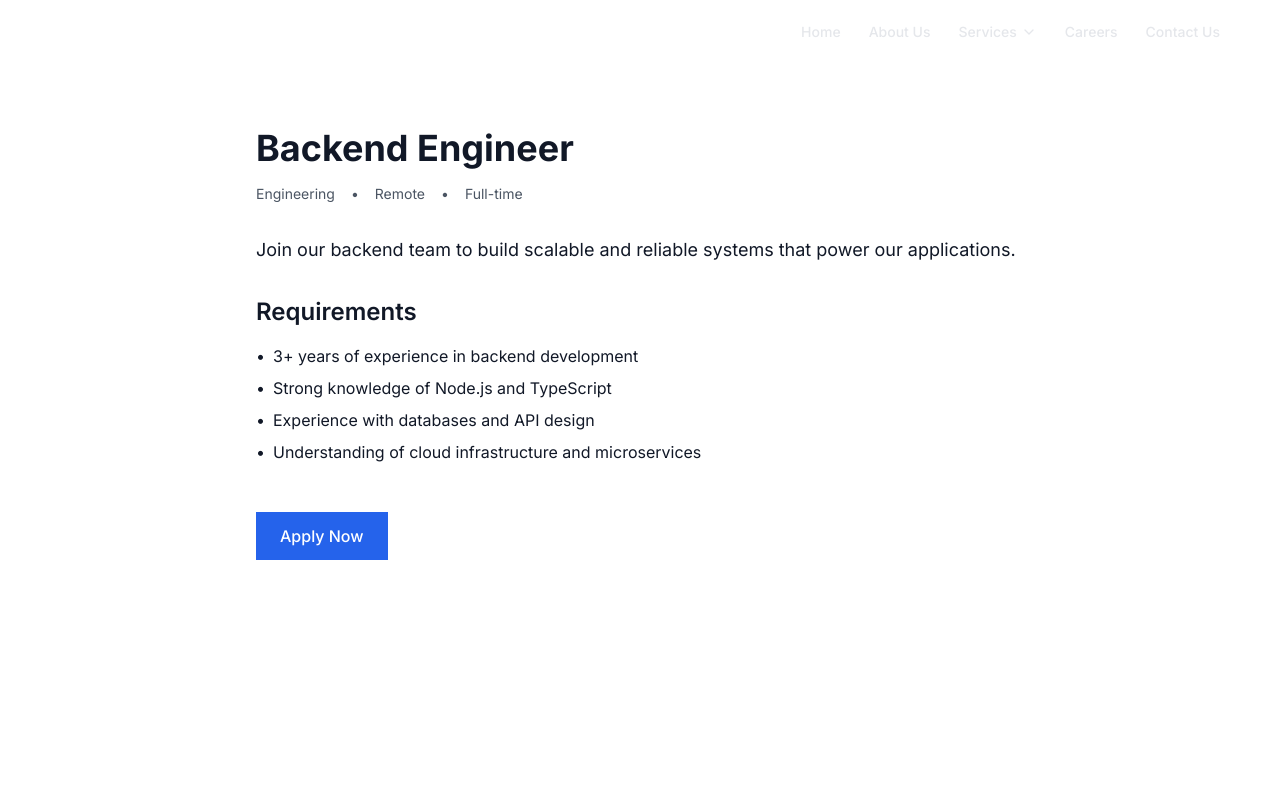
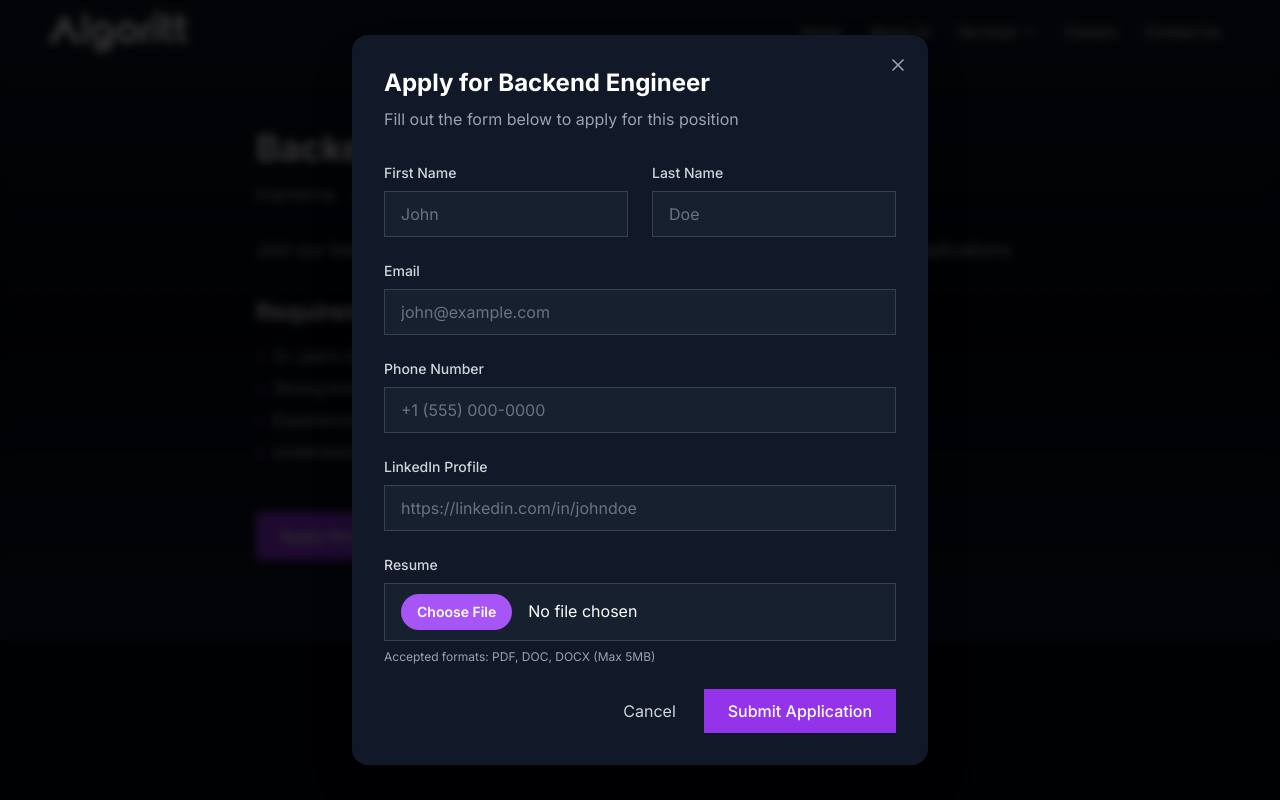
Before and after one commit to algoritt/algoritt-website, a Next.js app: page /careers/backend-engineer in a window 1280 px wide. Both pictures are taken after a click on the button "Apply Now". Shown: the top 800 px of the page. Built offline with nearby package versions, Linux system fonts and the light colour scheme.

Commit message:
Dynamic Career Page and Registration Form for career

```diff
--- a/app/careers/[career]/page.tsx
+++ b/app/careers/[career]/page.tsx
@@ -1,70 +1,30 @@
-import type { Metadata } from 'next'
+'use client'
+
+import { useState } from 'react'
 import { notFound } from 'next/navigation'
-import { type JobPosition } from '@/types'
+import { openPositions } from '@/constants/careers'
+import ApplicationForm from '@/components/ui/careers/ApplicationForm'
 
-type Props = {
-  params: { career: string }
-}
-
-const positions: Record<string, JobPosition> = {
-  'senior-frontend-developer': {
-    title: 'Senior Frontend Developer',
-    department: 'Engineering',
-    location: 'Remote',
-    type: 'Full-time',
-    description: 'We are looking for a Senior Frontend Developer to join our team and help build the next generation of our products.',
-    requirements: [
-      '5+ years of experience with modern JavaScript frameworks (React, Next.js)',
-      'Strong understanding of web performance optimization',
-      'Experience with TypeScript and modern CSS frameworks',
-      'Excellent problem-solving skills and attention to detail',
-    ],
-  },
-  'backend-engineer': {
-    title: 'Backend Engineer',
-    department: 'Engineering',
-    location: 'Remote',
-    type: 'Full-time',
-    description: 'Join our backend team to build scalable and reliable systems that power our applications.',
-    requirements: [
-      '3+ years of experience in backend development',
-      'Strong knowledge of Node.js and TypeScript',
-      'Experience with databases and API design',
-      'Understanding of cloud infrastructure and microservices',
-    ],
-  },
-}
-
-export async function generateMetadata({ params }: Props): Promise<Metadata> {
-  const position = positions[params.career]
-
-  if (!position) {
-    return {
-      title: 'Position Not Found | Algoritt',
-    }
-  }
-
-  return {
-    title: `${position.title} | Careers at Algoritt`,
-    description: position.description,
-  }
-}
-
-export default function CareerPage({ params }: Props) {
-  const position = positions[params.career]
+export default function CareerPage({ params }: { params: { career: string } }) {
+  const [isFormOpen, setIsFormOpen] = useState(false)
+  const position = openPositions.find(p => p.id === params.career)
 
   if (!position) {
     notFound()
   }
 
   return (
-    <main className="flex min-h-screen flex-col">
+    <main className="flex min-h-screen flex-col bg-gray-950">
       <section className="relative w-full pt-24 md:pt-32 pb-20">
-        <div className="container mx-auto px-4 sm:px-6 lg:px-8">
+        {/* Background Pattern */}
+        <div className="absolute inset-0 bg-[linear-gradient(to_right,#80808012_1px,transparent_1px),linear-gradient(to_bottom,#80808012_1px,transparent_1px)] bg-[size:14px_24px]" />
+        <div className="absolute inset-0 bg-gradient-to-b from-gray-900 via-transparent to-gray-900" />
+
+        <div className="container relative mx-auto px-4 sm:px-6 lg:px-8">
           <div className="max-w-3xl mx-auto">
-            <h1 className="text-4xl font-bold mb-4">{position.title}</h1>
+            <h1 className="text-4xl font-bold mb-4 text-white">{position.title}</h1>
 
-            <div className="flex flex-wrap gap-4 text-sm text-gray-600 dark:text-gray-300 mb-8">
+            <div className="flex flex-wrap gap-4 text-sm text-gray-300 mb-8">
               <span>{position.department}</span>
               <span>•</span>
               <span>{position.location}</span>
@@ -72,14 +32,14 @@ export default function CareerPage({ params }: Props) {
               <span>{position.type}</span>
             </div>
 
-            <div className="prose dark:prose-invert max-w-none">
-              <p className="text-lg mb-8">{position.description}</p>
+            <div className="prose prose-invert max-w-none">
+              <p className="text-lg mb-8 text-gray-300">{position.description}</p>
 
-              <h2 className="text-2xl font-semibold mb-4">Requirements</h2>
+              <h2 className="text-2xl font-semibold mb-4 text-white">Requirements</h2>
               <ul className="space-y-2">
                 {position.requirements?.map((requirement, index) => (
-                  <li key={index} className="flex items-start">
-                    <span className="mr-2">•</span>
+                  <li key={index} className="flex items-start text-gray-300">
+                    <span className="text-purple-500 mr-2">•</span>
                     {requirement}
                   </li>
                 ))}
@@ -88,7 +48,8 @@ export default function CareerPage({ params }: Props) {
               <div className="mt-12">
                 <button
                   type="button"
-                  className="px-6 py-3 text-white bg-blue-600 hover:bg-blue-700 rounded-lg font-medium"
+                  onClick={() => setIsFormOpen(true)}
+                  className="px-6 py-3 text-white bg-purple-600 hover:bg-purple-500 rounded-lg font-medium transition-colors"
                 >
                   Apply Now
                 </button>
@@ -97,6 +58,12 @@ export default function CareerPage({ params }: Props) {
           </div>
         </div>
       </section>
+
+      <ApplicationForm
+        jobTitle={position.title}
+        isOpen={isFormOpen}
+        onClose={() => setIsFormOpen(false)}
+      />
     </main>
   )
 }
--- /dev/null
+++ b/src/components/ui/careers/ApplicationForm.tsx
@@ -0,0 +1,174 @@
+'use client'
+
+import { useState } from 'react'
+import { motion, AnimatePresence } from 'framer-motion'
+import { X } from 'lucide-react'
+
+interface ApplicationFormProps {
+  jobTitle: string
+  isOpen: boolean
+  onClose: () => void
+}
+
+export default function ApplicationForm({ jobTitle, isOpen, onClose }: ApplicationFormProps) {
+  const [isSubmitting, setIsSubmitting] = useState(false)
+
+  const handleSubmit = async (e: React.FormEvent<HTMLFormElement>) => {
+    e.preventDefault()
+    setIsSubmitting(true)
+    // TODO: Implement form submission
+    await new Promise(resolve => setTimeout(resolve, 1000))
+    setIsSubmitting(false)
+    onClose()
+  }
+
+  return (
+    <AnimatePresence>
+      {isOpen && (
+        <div className="fixed inset-0 z-50 flex items-center justify-center px-4 py-6 sm:p-0">
+          <motion.div
+            initial={{ opacity: 0 }}
+            animate={{ opacity: 1 }}
+            exit={{ opacity: 0 }}
+            className="fixed inset-0 bg-black/80 backdrop-blur-sm"
+            onClick={onClose}
+          />
+
+          <motion.div
+            initial={{ opacity: 0, scale: 0.95, y: 20 }}
+            animate={{ opacity: 1, scale: 1, y: 0 }}
+            exit={{ opacity: 0, scale: 0.95, y: 20 }}
+            className="relative w-full max-w-xl overflow-hidden rounded-2xl bg-gray-900 shadow-2xl"
+          >
+            {/* Close Button */}
+            <button
+              onClick={onClose}
+              className="absolute right-4 top-4 p-1 text-gray-400 hover:text-white transition-colors"
+            >
+              <X size={20} />
+            </button>
+
+            {/* Form Content */}
+            <div className="p-6 sm:p-8">
+              <div className="mb-8">
+                <h2 className="text-2xl font-bold text-white mb-2">Apply for {jobTitle}</h2>
+                <p className="text-gray-400">Fill out the form below to apply for this position</p>
+              </div>
+
+              <form onSubmit={handleSubmit} className="space-y-6">
+                <div className="grid grid-cols-1 sm:grid-cols-2 gap-6">
+                  <div className="space-y-2">
+                    <label htmlFor="firstName" className="block text-sm font-medium text-gray-300">
+                      First Name
+                    </label>
+                    <input
+                      type="text"
+                      id="firstName"
+                      required
+                      className="w-full px-4 py-2.5 bg-gray-800/50 border border-gray-700 rounded-lg text-white focus:ring-2 focus:ring-purple-500 focus:border-transparent transition-all placeholder:text-gray-500"
+                      placeholder="John"
+                    />
+                  </div>
+                  <div className="space-y-2">
+                    <label htmlFor="lastName" className="block text-sm font-medium text-gray-300">
+                      Last Name
+                    </label>
+                    <input
+                      type="text"
+                      id="lastName"
+                      required
+                      className="w-full px-4 py-2.5 bg-gray-800/50 border border-gray-700 rounded-lg text-white focus:ring-2 focus:ring-purple-500 focus:border-transparent transition-all placeholder:text-gray-500"
+                      placeholder="Doe"
+                    />
+                  </div>
+                </div>
+
+                <div className="space-y-2">
+                  <label htmlFor="email" className="block text-sm font-medium text-gray-300">
+                    Email
+                  </label>
+                  <input
+                    type="email"
+                    id="email"
+                    required
+                    className="w-full px-4 py-2.5 bg-gray-800/50 border border-gray-700 rounded-lg text-white focus:ring-2 focus:ring-purple-500 focus:border-transparent transition-all placeholder:text-gray-500"
+                    placeholder="john@example.com"
+                  />
+                </div>
+
+                <div className="space-y-2">
+                  <label htmlFor="phone" className="block text-sm font-medium text-gray-300">
+                    Phone Number
+                  </label>
+                  <input
+                    type="tel"
+                    id="phone"
+                    required
+                    className="w-full px-4 py-2.5 bg-gray-800/50 border border-gray-700 rounded-lg text-white focus:ring-2 focus:ring-purple-500 focus:border-transparent transition-all placeholder:text-gray-500"
+                    placeholder="+1 (555) 000-0000"
+                  />
+                </div>
+
+                <div className="space-y-2">
+                  <label htmlFor="linkedin" className="block text-sm font-medium text-gray-300">
+                    LinkedIn Profile
+                  </label>
+                  <input
+                    type="url"
+                    id="linkedin"
+                    required
+                    className="w-full px-4 py-2.5 bg-gray-800/50 border border-gray-700 rounded-lg text-white focus:ring-2 focus:ring-purple-500 focus:border-transparent transition-all placeholder:text-gray-500"
+                    placeholder="https://linkedin.com/in/johndoe"
+                  />
+                </div>
+
+                <div className="space-y-2">
+                  <label htmlFor="resume" className="block text-sm font-medium text-gray-300">
+                    Resume
+                  </label>
+                  <div className="relative">
+                    <input
+                      type="file"
+                      id="resume"
+                      accept=".pdf,.doc,.docx"
+                      required
+                      className="w-full px-4 py-2.5 bg-gray-800/50 border border-gray-700 rounded-lg text-white focus:ring-2 focus:ring-purple-500 focus:border-transparent transition-all file:mr-4 file:py-2 file:px-4 file:rounded-full file:border-0 file:text-sm file:font-semibold file:bg-purple-500 file:text-white hover:file:bg-purple-600"
+                    />
+                  </div>
+                  <p className="text-xs text-gray-400 mt-1">Accepted formats: PDF, DOC, DOCX (Max 5MB)</p>
+                </div>
+
+                <div className="flex flex-col sm:flex-row justify-end gap-3 mt-8">
+                  <button
+                    type="button"
+                    onClick={onClose}
+                    className="px-4 py-2.5 text-gray-300 hover:text-white transition-colors"
+                  >
+                    Cancel
+                  </button>
+                  <button
+                    type="submit"
+                    disabled={isSubmitting}
+                    className="px-6 py-2.5 bg-purple-600 hover:bg-purple-500 text-white rounded-lg font-medium disabled:opacity-50 disabled:cursor-not-allowed transition-colors"
+                  >
+                    {isSubmitting ? (
+                      <span className="flex items-center justify-center gap-2">
+                        <svg className="animate-spin h-4 w-4" viewBox="0 0 24 24">
+                          <circle className="opacity-25" cx="12" cy="12" r="10" stroke="currentColor" strokeWidth="4" fill="none" />
+                          <path className="opacity-75" fill="currentColor" d="M4 12a8 8 0 018-8V0C5.373 0 0 5.373 0 12h4zm2 5.291A7.962 7.962 0 014 12H0c0 3.042 1.135 5.824 3 7.938l3-2.647z" />
+                        </svg>
+                        Submitting...
+                      </span>
+                    ) : (
+                      'Submit Application'
+                    )}
+                  </button>
+                </div>
+              </form>
+            </div>
+          </motion.div>
+        </div>
+      )}
+    </AnimatePresence>
+  )
+}
--- a/src/constants/careers.ts
+++ b/src/constants/careers.ts
@@ -53,3 +53,44 @@ export const careerSections: CareerSection[] = [
     description: 'Our Network in business consulting is anchored in expertise and specialization in risk management. At Algoritt, we pride ourselves on a robust network of professionals dedicated to navigating the complexities of risk with precision and foresight.',
   },
 ]
+
+export interface JobPosition {
+  id: string;
+  title: string;
+  department: string;
+  location: string;
+  type: string;
+  description: string;
+  requirements: string[];
+}
+
+export const openPositions: JobPosition[] = [
+  {
+    id: 'senior-frontend-developer',
+    title: 'Senior Frontend Developer',
+    department: 'Engineering',
+    location: 'Remote',
+    type: 'Full-time',
+    description: 'We are looking for a Senior Frontend Developer to join our team and help build the next generation of our products.',
+    requirements: [
+      '5+ years of experience with modern JavaScript frameworks (React, Next.js)',
+      'Strong understanding of web performance optimization',
+      'Experience with TypeScript and modern CSS frameworks',
+      'Excellent problem-solving skills and attention to detail',
+    ],
+  },
+  {
+    id: 'backend-engineer',
+    title: 'Backend Engineer',
+    department: 'Engineering',
+    location: 'Remote',
+    type: 'Full-time',
+    description: 'Join our backend team to build scalable and reliable systems that power our applications.',
+    requirements: [
+      '3+ years of experience in backend development',
+      'Strong knowledge of Node.js and TypeScript',
+      'Experience with databases and API design',
+      'Understanding of cloud infrastructure and microservices',
+    ],
+  },
+]
```
